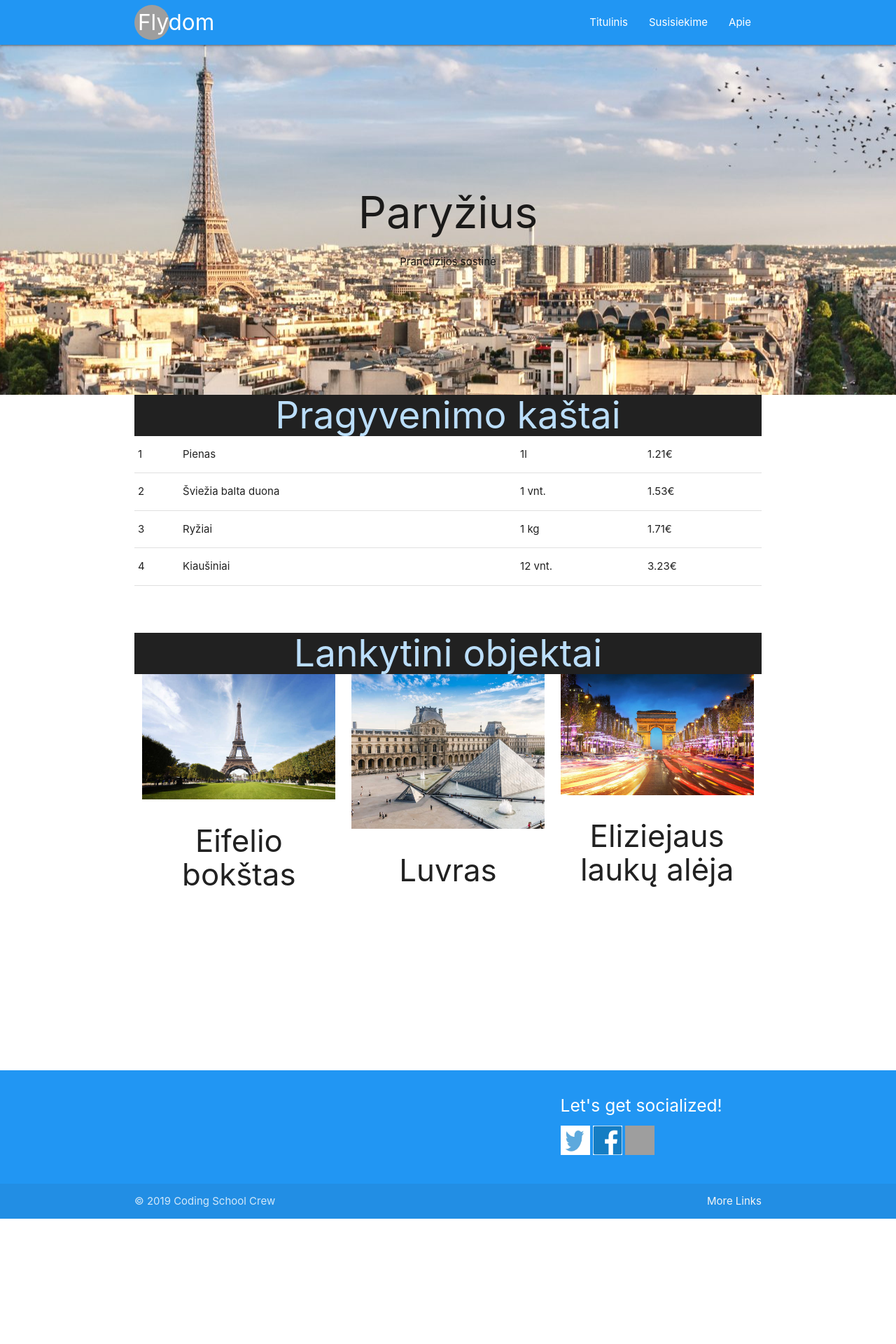
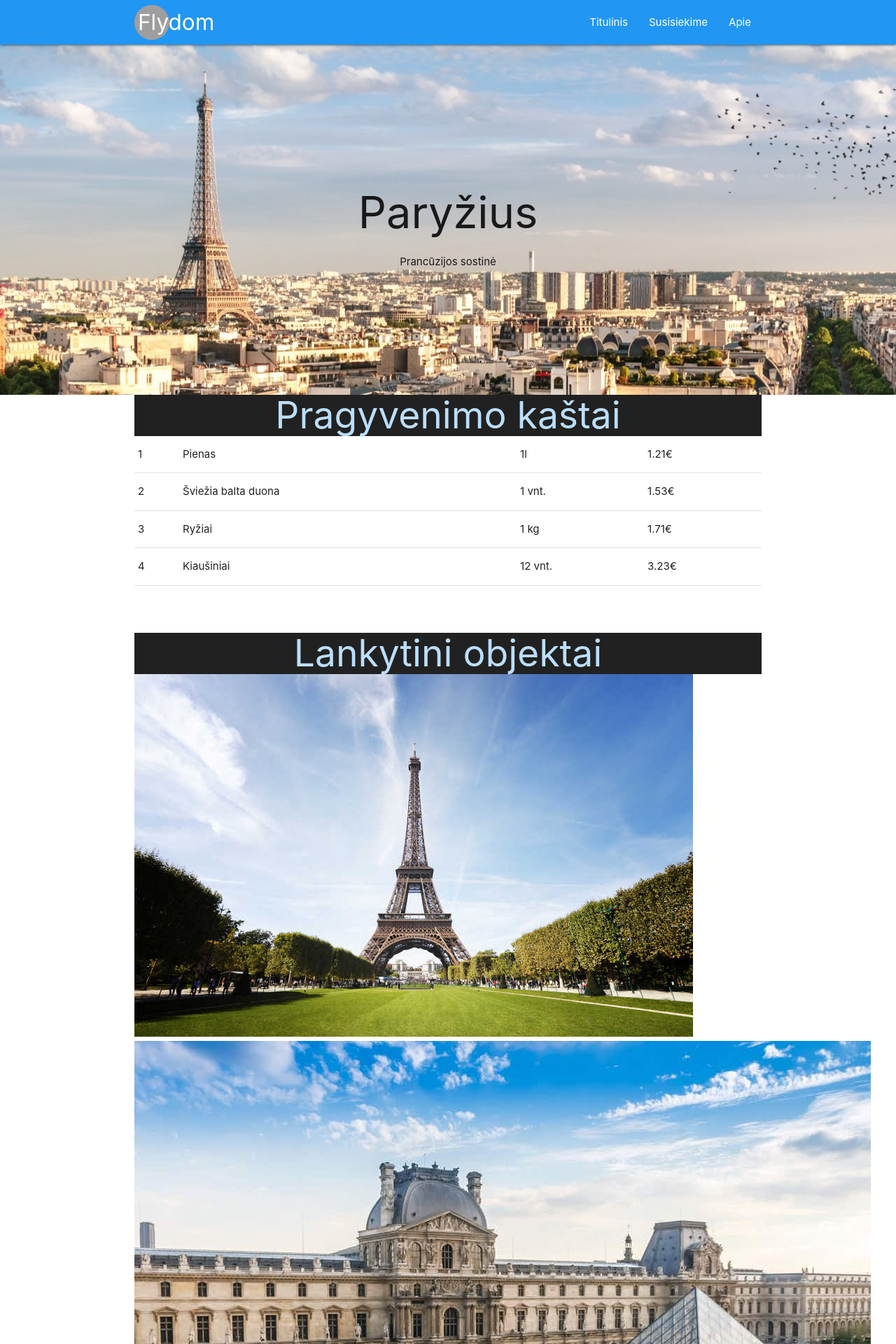
Before and after one commit to nikis91/lenovo-issikrove, a PHP site: page /destinations2.php in a window 1280 px wide. Shown: the top 1920 px of the page at 70% size. Before the commit the page ends 1741 px from the top, so only its background shows below. Run offline with PHP 8.4, Linux system fonts and the light colour scheme; data comes from the database, SQL or seed files in the repository; grey boxes are pictures that could not be loaded.

Commit message:
mano plius minus final

```diff
--- a/destinations.php
+++ b/destinations.php
@@ -86,17 +86,17 @@
 			<div class="col s12 m12 l4 center-align materialboxed responsive-img">
 				<img class="responsive-img" src="destinations/gediminas.jpg">
 				<h3 class="center-align">Gedimino pilis</h3>
-				<p class="center-align" style="color:white">Vilniaus aukštutinė pilis – gotikinė pilis Vilniuje, kurios liekanos stūkso Gedimino kalno aikštelėje. Papėdėje buvo LDK kunigaikščio Vytauto Didžiojo rezidencija, dabar – atstatyti Valdovų rūmai. Iš pagarbos Vilniaus įkūrėjui LDK kunigaikščiui Gediminui pilis pavadinta jo vardu. Pilis priklauso Vilniaus pilių rezervatui.</p>
+				<p class="center-align" style="color:black">Vilniaus aukštutinė pilis – gotikinė pilis Vilniuje, kurios liekanos stūkso Gedimino kalno aikštelėje. Papėdėje buvo LDK kunigaikščio Vytauto Didžiojo rezidencija, dabar – atstatyti Valdovų rūmai. Iš pagarbos Vilniaus įkūrėjui LDK kunigaikščiui Gediminui pilis pavadinta jo vardu. Pilis priklauso Vilniaus pilių rezervatui.</p>
 			</div>
 			<div class="col s12 m12 l4 center-align materialboxed responsive-img">
 				<img class="responsive-img" src="destinations/katedra.jpg">
 				<h3 class="center-align">Vilniaus Katedra</h3>
-				<p class="center-align" style="color:white">Vilniaus Šv. vyskupo Stanislovo ir Šv. Vladislovo arkikatedra bazilika (arba tiesiog Vilniaus katedra)[1] stovi Vilniaus senamiestyje, pilių teritorijoje. Arkivyskupijos ir dekanato centras. Bažnyčioje yra Šv. Kazimiero koplyčia. Prie katedros stovi varpinės bokštas (57 m aukščio).</p>
+				<p class="center-align" style="color:black">Vilniaus Šv. vyskupo Stanislovo ir Šv. Vladislovo arkikatedra bazilika (arba tiesiog Vilniaus katedra)[1] stovi Vilniaus senamiestyje, pilių teritorijoje. Arkivyskupijos ir dekanato centras. Bažnyčioje yra Šv. Kazimiero koplyčia. Prie katedros stovi varpinės bokštas (57 m aukščio).</p>
 			</div>
 			<div class="col s12 m12 l4 center-align materialboxed responsive-img">
 				<img class="responsive-img" src="destinations/kryzius.jpg">
 				<h3 class="center-align">Trys Kryžiai</h3>
-				<p class="center-align" style="color:white">Trys Kryžiai – paminklas Vilniaus mieste, ant Kreivojo kalno (aukštis nuo papėdės 64-65 m ir 75-76 m virš Vilnelės lygio). Priklauso Vilniaus pilių valstybiniam kultūriniam rezervatui. Pastatytas pagal Antano Vivulskio projektą, paminklą sudaro sujungti trys balti gelžbetoniniai kryžiai.</p>
+				<p class="center-align" style="color:black">Trys Kryžiai – paminklas Vilniaus mieste, ant Kreivojo kalno (aukštis nuo papėdės 64-65 m ir 75-76 m virš Vilnelės lygio). Priklauso Vilniaus pilių valstybiniam kultūriniam rezervatui. Pastatytas pagal Antano Vivulskio projektą, paminklą sudaro sujungti trys balti gelžbetoniniai kryžiai.</p>
 			</div>
 			<!-- </div> -->
 		</div>
--- a/destinations2.php
+++ b/destinations2.php
@@ -77,29 +77,48 @@
 
 		<br><br><br>
 
-		<div class="container">
-		<h2 class="grey darken-4 blue-text text-lighten-4">Lankytini objektai</h1>
 
 
-		<div class="row">
 
-			<div class="col s12 m12 l4 center-align materialboxed responsive-img">
-				<img class="responsive-img" src="destinations/eifelis.jpg">
+
+
+		<div class="container">
+			<h2 class="grey darken-4 blue-text text-lighten-4">Lankytini objektai</h1>
+
+
+				<div class="row">
+
+					<a href="destinations/eifelis.jpg" data-fancybox data-caption="Eifelio bokštas (pranc. Tour Eiffel) – vienas iš Paryžiaus simbolių, pastatytas 1887–1889 m., kaip laikinas statinys, Paryžiuje, šalia Senos upės kranto.">
+						<img src="destinations/eifelis.jpg" />
+					</a>
+
+					<a href="destinations/louvre.jpg" data-fancybox data-caption="Luvras (pranc. Palais du Louvre) – buvę Prancūzijos karalių rūmai Paryžiaus centre tarp dešiniojo Senos kranto ir Rue de Rivoli.">
+						<img src="destinations/louvre.jpg" />
+					</a>
+
+					<a href="destinations/eliziejus.jpg" data-fancybox data-caption="Eliziejaus laukai (pranc. Champs-Élysées) – prestižinė Paryžiaus alėja.">
+						<img src="destinations/eliziejus.jpg" />
+					</a>
+				</div>
+		</div>
+
+
+			<!-- <div class="col s12 m12 l4 center-align">
+				<img class="materialboxed responsive-img" src="destinations/eifelis.jpg">
 				<h3 class="center-align">Eifelio bokštas</h3>
 				<p class="center-align" style="color:white">Eifelio bokštas (pranc. Tour Eiffel) – vienas iš Paryžiaus simbolių, pastatytas 1887–1889 m., kaip laikinas statinys, Paryžiuje, šalia Senos upės kranto. Bokštas buvo statomas 1889 m. rengtai Pasaulinei parodai ir iki 1931 m. buvo aukščiausias pasaulio statinys (301 metras). Statinys priklauso Paryžiaus miestui.</p>
 			</div>
-			<div class="col s12 m12 l4 center-align materialboxed responsive-img">
-				<img class="responsive-img" src="destinations/louvre.jpg">
+			<div class="col s12 m12 l4 center-align">
+				<img class="materialboxed responsive-img" src="destinations/louvre.jpg">
 				<h3 class="center-align">Luvras</h3>
 				<p class="center-align" style="color:white">Luvras (pranc. Palais du Louvre) – buvę Prancūzijos karalių rūmai Paryžiaus centre tarp dešiniojo Senos kranto ir Rue de Rivoli. Šiuo metu vienas žymiausių pasaulio muziejų.</p>
 			</div>
-			<div class="col s12 m12 l4 center-align materialboxed responsive-img">
-				<img class="responsive-img" src="destinations/eliziejus.jpg">
+			<div class="col s12 m12 l4 center-align">
+				<img class="materialboxed responsive-img" src="destinations/eliziejus.jpg">
 				<h3 class="center-align">Eliziejaus laukų alėja</h3>
 				<p class="center-align" style="color:white">Eliziejaus laukai (pranc. Champs-Élysées) – prestižinė Paryžiaus alėja. Eliziejaus laukai yra penkta brangiausia gatvė pasaulyje prekybinių patalpų nuomos atžvilgiu. Tokius duomenis pateikia tarptautiniai nekilnojamojo turto rinkos analitikai „Cushman & Wakefield“.</p>
-			</div>
-		</div>
-		</div>
+			</div> -->
+
 
 
 
--- a/footer.php
+++ b/footer.php
@@ -25,7 +25,7 @@
 		<div class="footer-copyright">
 			<div class="container">
 				© 2019 Coding School Crew
-				<a class="grey-text text-lighten-4 right" href="#!">More Links</a>
+
 			</div>
 		</div>
 	</footer>
--- a/head-settings.php
+++ b/head-settings.php
@@ -5,12 +5,12 @@
 	<link rel="stylesheet" type="text/css" href="style/style.css">
 
 
-<!-- 	<?php
+	<?php
 
 		$servername = "localhost";
 		$username = "root";
 		$password = "";
-		$dbname = "rugsejis19";
+		$dbname = "projektas";
 
 	// Create connection
 		$conn = mysqli_connect($servername, $username, $password, $dbname);
@@ -22,7 +22,11 @@
 
 		mysqli_set_charset($conn, "utf8");
 
-	?> -->
+	?>
 
 
 	<script src="https://ajax.googleapis.com/ajax/libs/jquery/3.4.1/jquery.min.js"></script>
+	<script src="https://cdn.jsdelivr.net/npm/jquery@3.4.1/dist/jquery.min.js"></script>
+
+<link rel="stylesheet" href="https://cdn.jsdelivr.net/gh/fancyapps/fancybox@3.5.7/dist/jquery.fancybox.min.css" />
+<script src="https://cdn.jsdelivr.net/gh/fancyapps/fancybox@3.5.7/dist/jquery.fancybox.min.js"></script>
```
